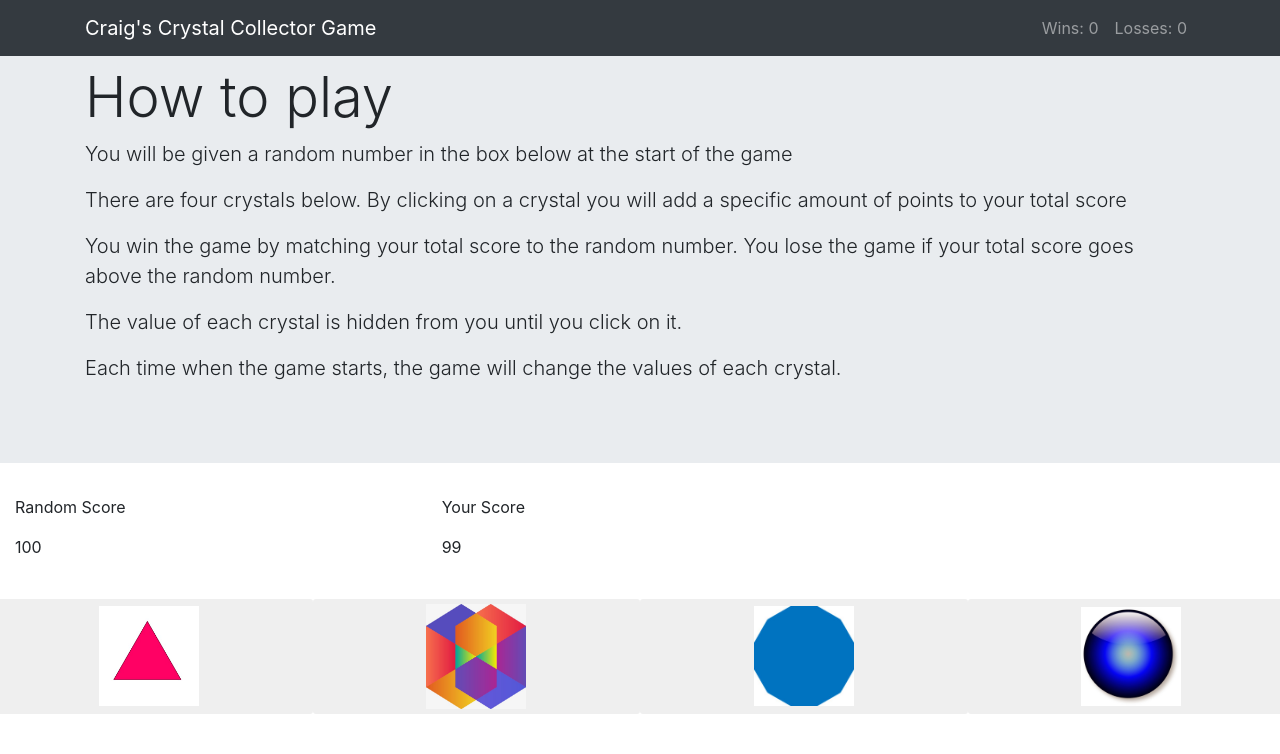
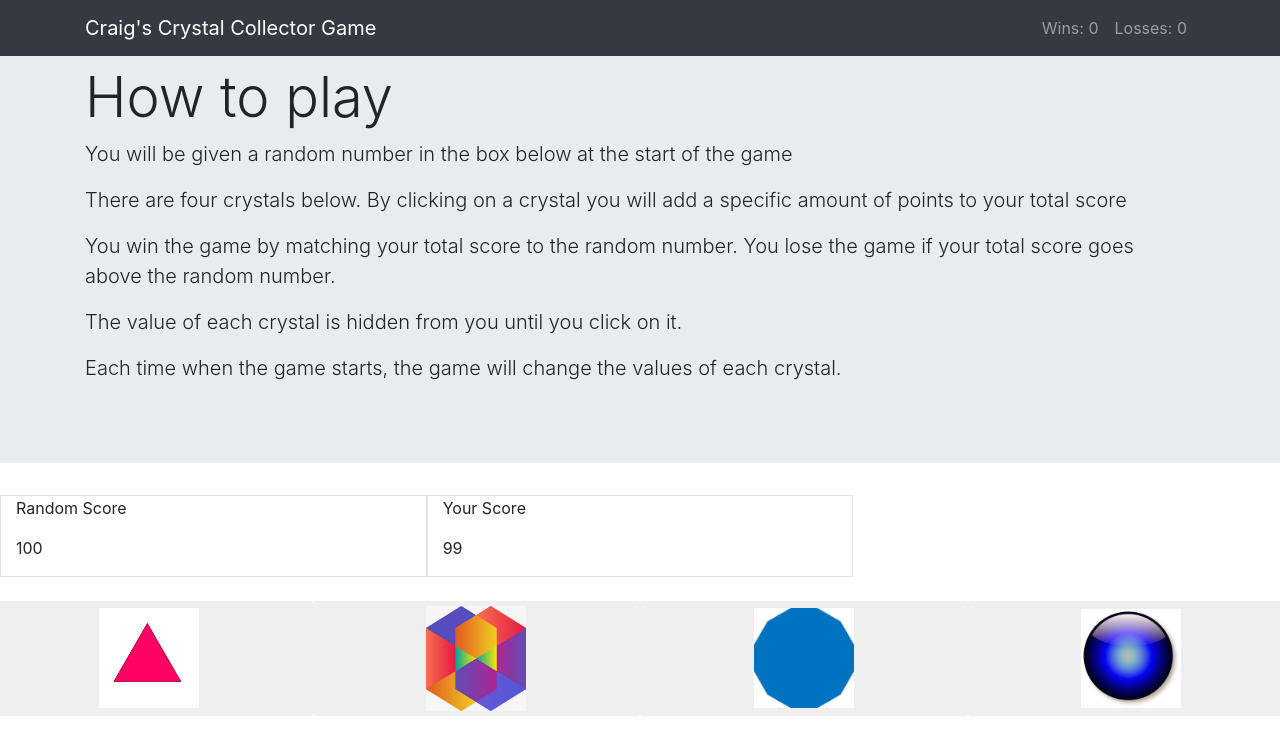
Before and after one commit to cbo2/unit-4-game, a plain HTML site: page index.html in a window 1280 px wide. Drawn offline with nearby package versions, Linux system fonts and the light colour scheme.

Commit message:
move some style to style.css

```diff
--- a/assets/css/style.css
+++ b/assets/css/style.css
@@ -0,0 +1,3 @@
+.scores {
+    background-color: white;
+}
--- a/index.html
+++ b/index.html
@@ -44,11 +44,12 @@
 
     <div class="container-fluid">
         <div class="row">
-            <div class="col-md-4 col-sm-4 mb-4" style="background-color:white;">
-                <p>Random Score</p>
+                <!-- <div class="col-md-4 col-sm-4 mb-4 border scores" style="background-color:white;"> -->
+                <div class="col-md-4 col-sm-4 mb-4 border scores">
+                        <p>Random Score</p>
                 <p id="randomScore">100</p>
             </div>
-            <div class="col-md-4 col-sm-4 mb-4" style="background-color:white;">
+            <div class="col-md-4 col-sm-4 mb-4 border scores">
                 <p>Your Score</p>
                 <p id="yourScore">99</p>
             </div>
```
